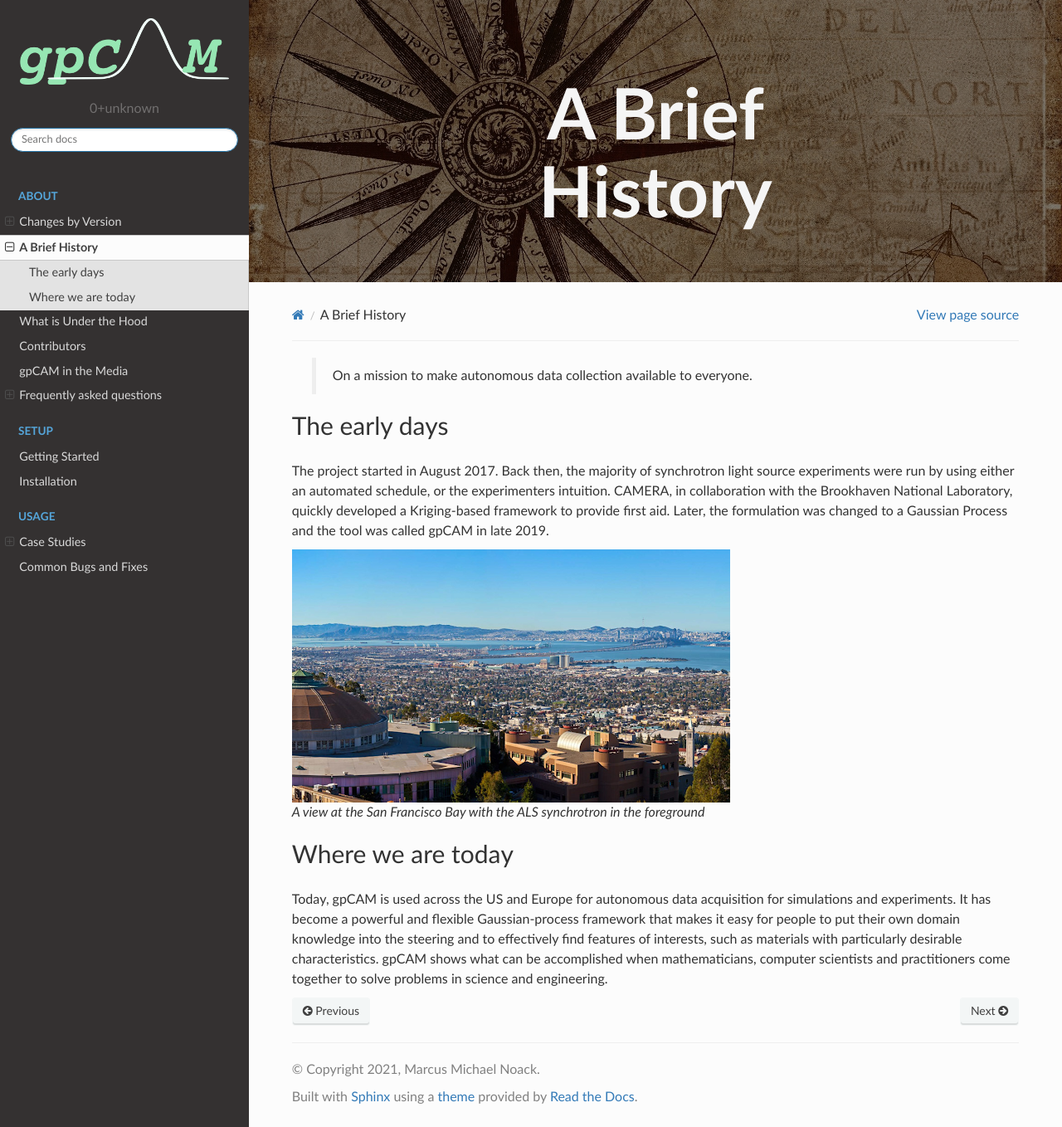
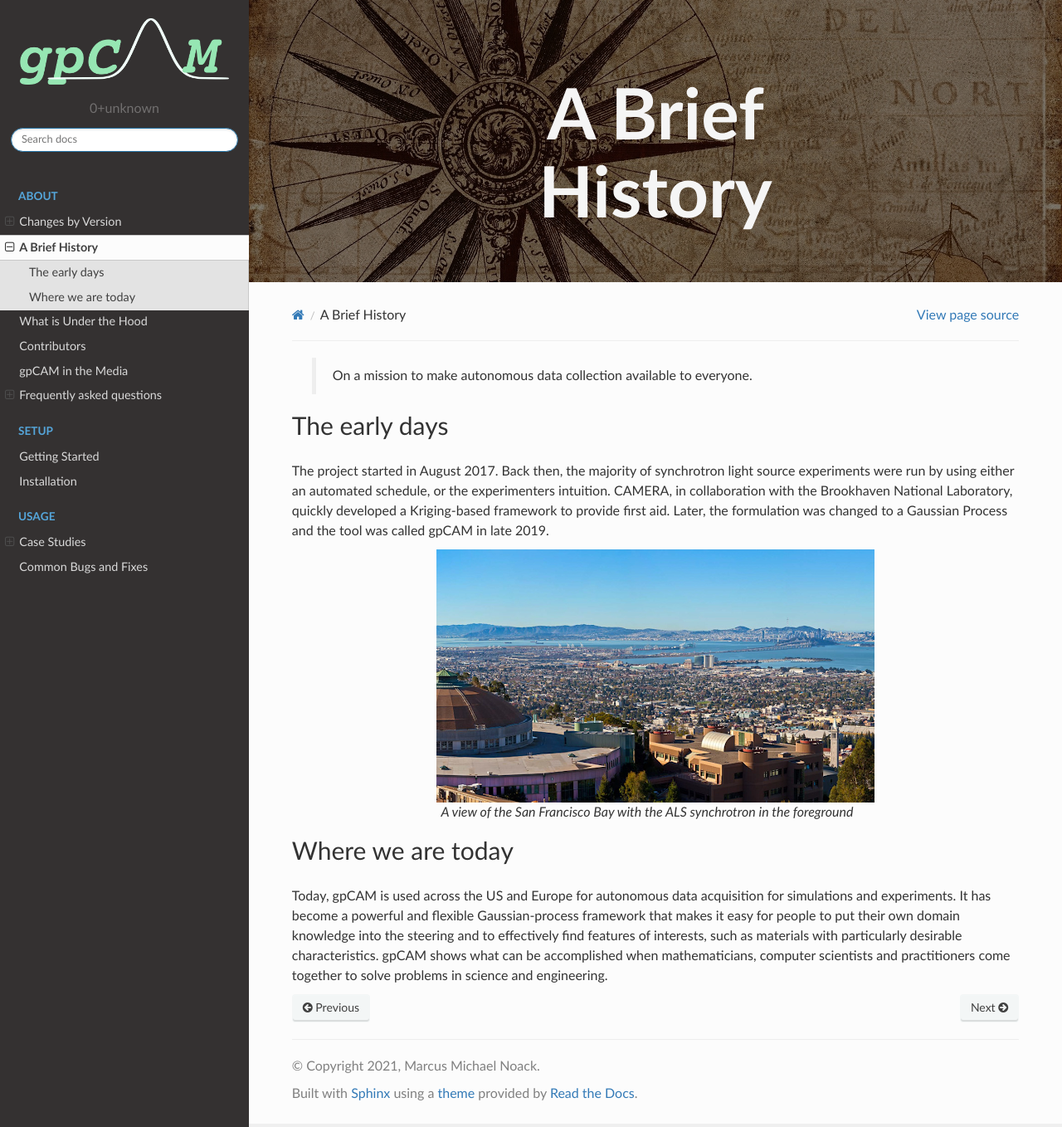
Before and after one commit to lbl-camera/gpCAM, a Sphinx documentation site: the page built from docs/source/a-brief-history.md, in a window 1280 px wide and 1358 px high. Shown: the whole window at 83% size. Built offline with Sphinx 7.4.7 and the Read the Docs theme 2.0.0, drawn with Linux system fonts in a browser that asks for light colours.

Commit message:
center figure

```diff
--- a/docs/source/a-brief-history.md
+++ b/docs/source/a-brief-history.md
@@ -16,10 +16,11 @@ CAMERA, in collaboration with the Brookhaven National Laboratory,
 quickly developed a Kriging-based framework to provide first aid.
 Later, the formulation was changed to a Gaussian Process and the tool was called gpCAM in late 2019.
 :::{figure-md} lbnl-als-bay-figure
+:align: center
 
 <img src='_static/lbnl-als-bay.png' alt='LBNL ALS Bay'>
 
-A view at the San Francisco Bay with the ALS synchrotron in the foreground
+A view of the San Francisco Bay with the ALS synchrotron in the foreground
 :::
 
 ## Where we are today
```
